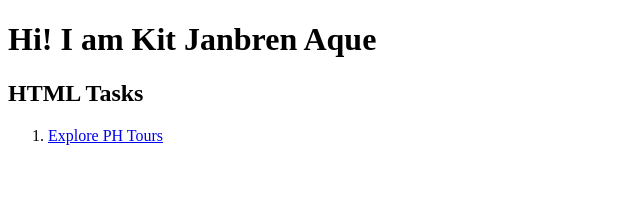
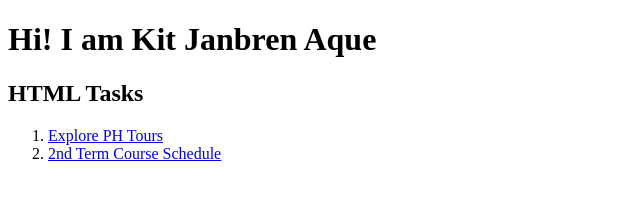
Before and after one commit to e7her/e7her.github.io, a plain HTML site: page index.html in a window 1280 px wide. Shown: the whole page, without its empty margins (0-640 px from the left). Drawn offline with Linux system fonts and the light colour scheme.

Commit message:
Update index.html
ADDED AqueCourseSchedule.html

```diff
--- a/index.html
+++ b/index.html
@@ -10,6 +10,7 @@
 <h2>HTML Tasks</h2>
 <ol>
 <li><a href="AqueExplorePHTours.html">Explore PH Tours</a></li>
+<li><a href="AqueCourseSchedule.html">2nd Term Course Schedule</a></li>
 </ol>
 </body>
 </html>
```
